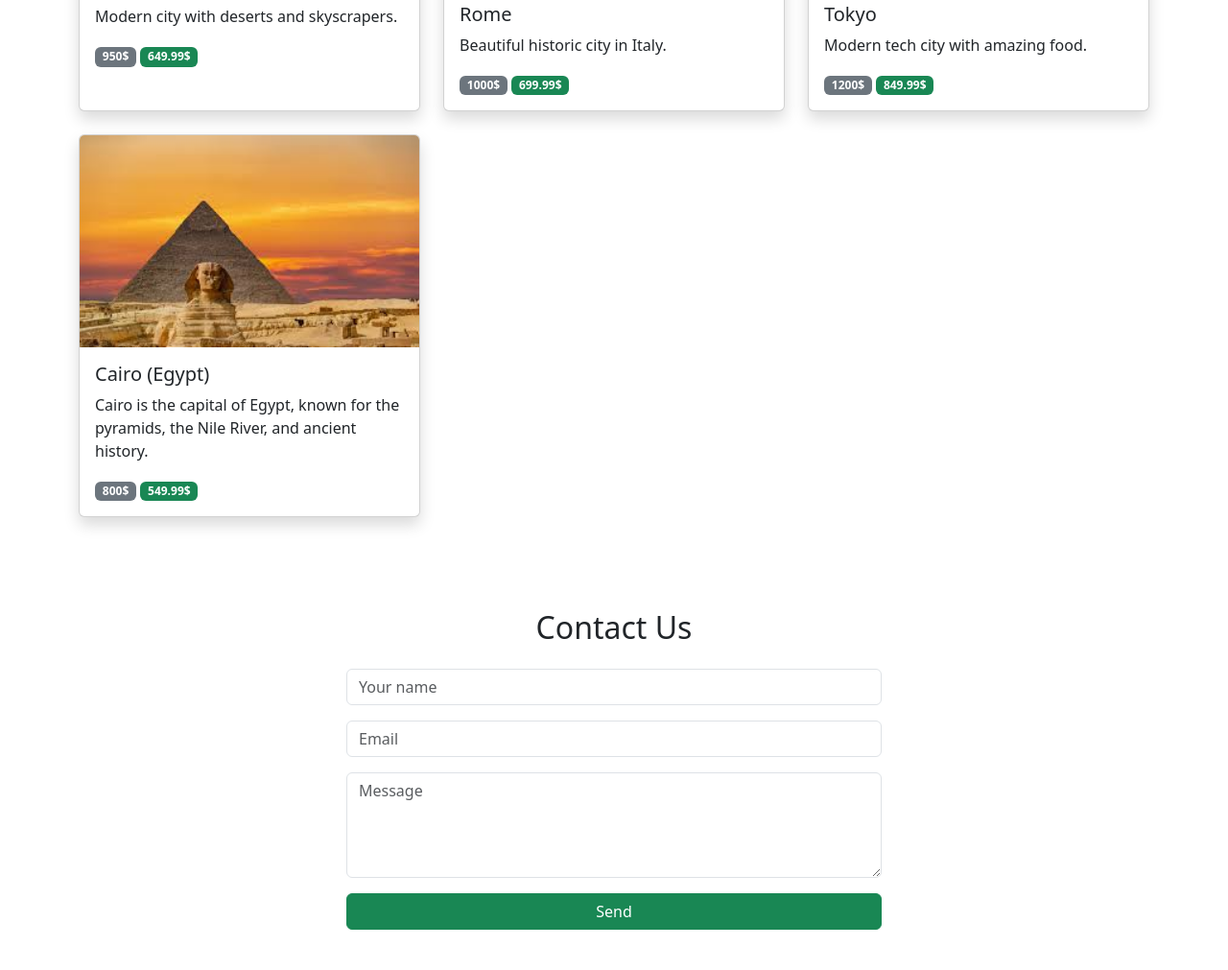
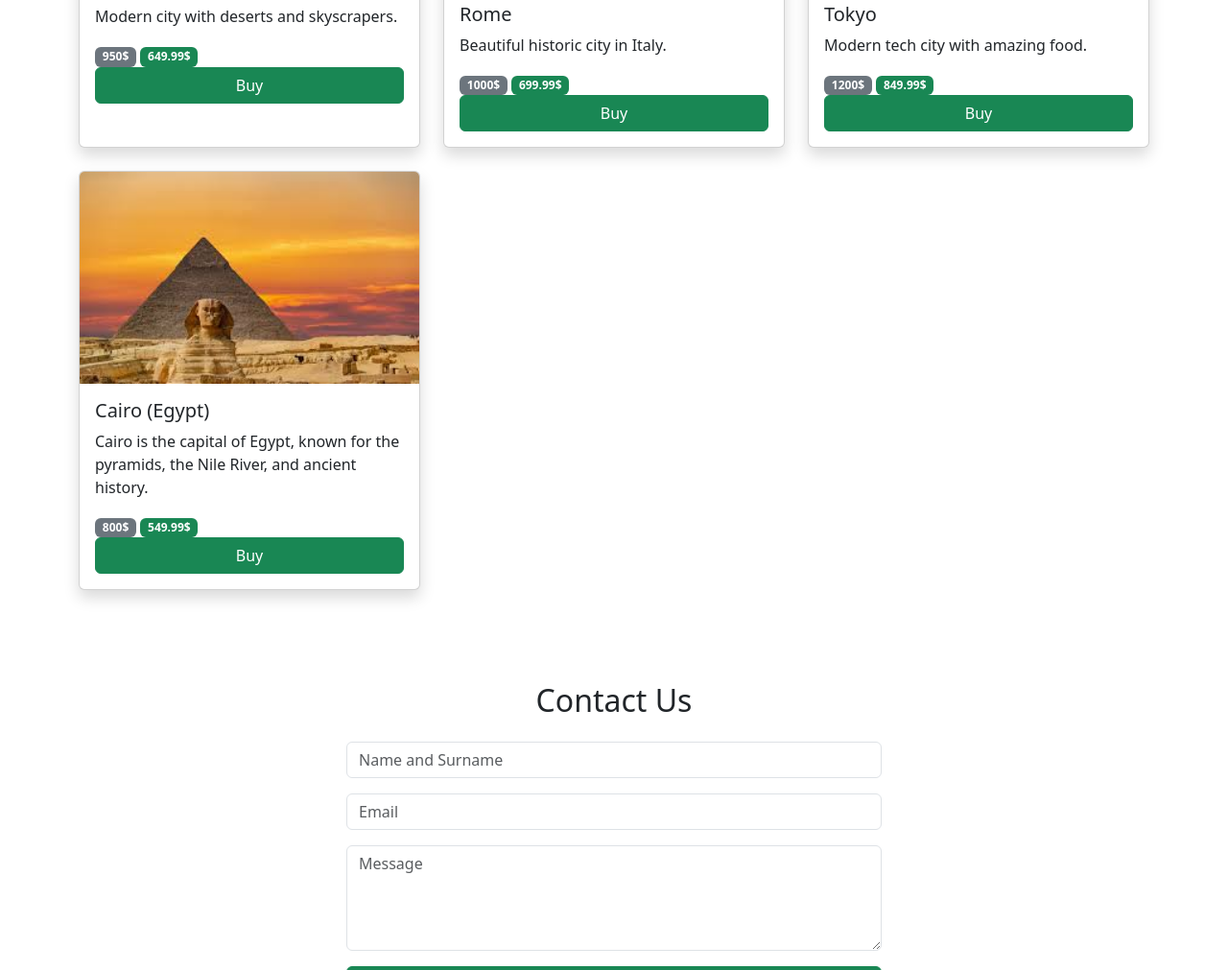
Before and after one commit to maryammaryam0606/maryammaryam0606.github.io, a plain HTML site: page index.html in a window 1280 px wide. Shown: the part 1534-2545 px from the top of the page at 96% size. Drawn offline with nearby package versions, Linux system fonts and the light colour scheme.

Commit message:
Update index.html

```diff
--- a/index.html
+++ b/index.html
@@ -101,6 +101,7 @@
           <p>Modern city with deserts and skyscrapers.</p>
           <span class="badge bg-secondary">950$</span>
           <span class="badge bg-success">649.99$</span>
+          <button class="btn btn-success w-100">Buy</button>
         </div>
       </div>
     </div>
@@ -113,6 +114,7 @@
           <p>Beautiful historic city in Italy.</p>
           <span class="badge bg-secondary">1000$</span>
           <span class="badge bg-success">699.99$</span>
+          <button class="btn btn-success w-100">Buy</button>
         </div>
       </div>
     </div>
@@ -125,6 +127,7 @@
           <p>Modern tech city with amazing food.</p>
           <span class="badge bg-secondary">1200$</span>
           <span class="badge bg-success">849.99$</span>
+         <button class="btn btn-success w-100">Buy</button>
         </div>
       </div>
     </div>
@@ -136,6 +139,7 @@
           <p>Cairo is the capital of Egypt, known for the pyramids, the Nile River, and ancient history.</p>
           <span class="badge bg-secondary">800$</span>
           <span class="badge bg-success">549.99$</span>
+              <button class="btn btn-success w-100">Buy</button>
         </div>
         </div>
       </div>
@@ -148,7 +152,7 @@
 
   <form class="col-md-6 mx-auto">
 
-    <input class="form-control mb-3" placeholder="Your name">
+    <input class="form-control mb-3" placeholder="Name and Surname">
     <input class="form-control mb-3" placeholder="Email">
     <textarea class="form-control mb-3" rows="4" placeholder="Message"></textarea>
 
```
